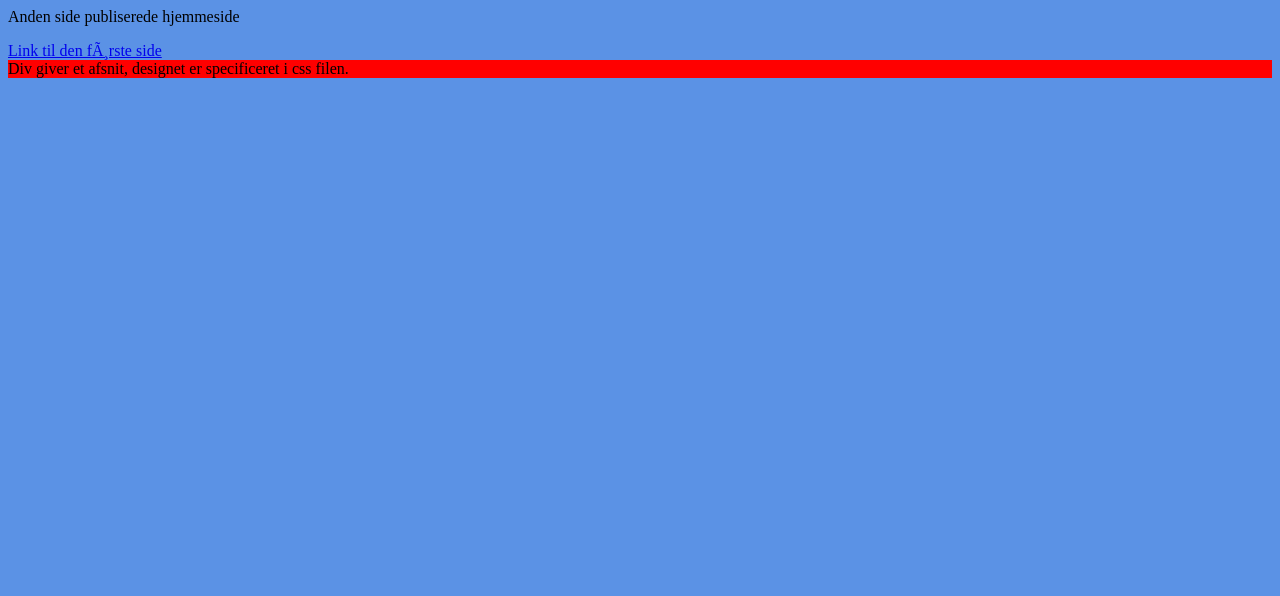
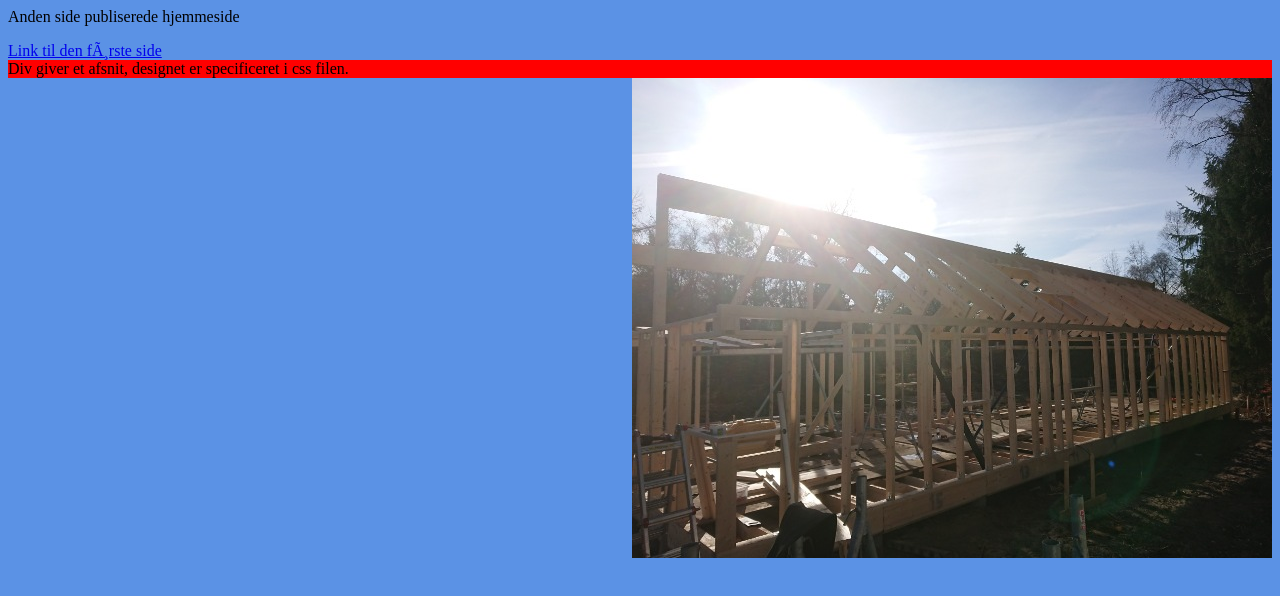
Before and after one commit to mpsteenstrupTest/mpsteenstrup.github.io, a plain HTML site: page side2.html in a window 1280 px wide. Drawn offline with Linux system fonts and the light colour scheme.

Commit message:
Update side2.html

```diff
--- a/side2.html
+++ b/side2.html
@@ -13,6 +13,8 @@
 <div>
 Div giver et afsnit, designet er specificeret i css filen.
  </div>
+<img class="floatImage" src="hus.jpg">
+
 
 
 </body>
```
